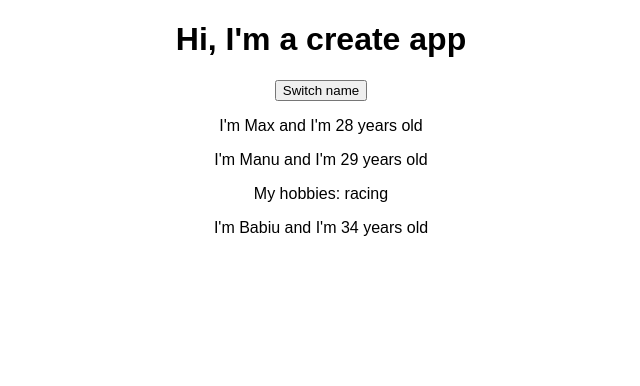
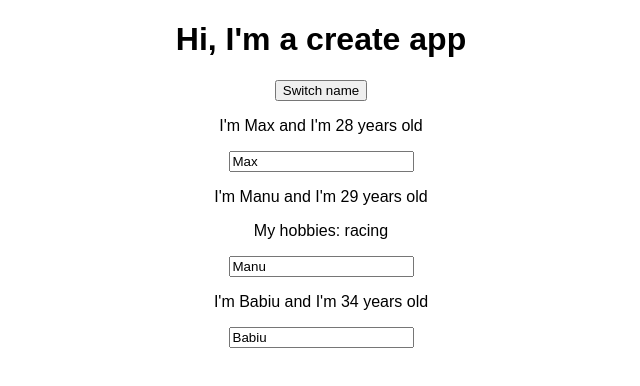
Before and after one commit to buaiscia/complete-react-app-test, a React (Create React App) app: page / in a window 1280 px wide. Shown: the top 386 px of the page, without its empty margins (319-959 px from the left). Built offline with nearby package versions, Linux system fonts and the light colour scheme.

Commit message:
add functions for changeHandler and bind funcs

```diff
--- a/src/App.js
+++ b/src/App.js
@@ -11,11 +11,11 @@ class App extends Component {
     ]
   }
 
-  switchNameHandler = () => {
+  switchNameHandler = (newName) => {
       // this.state.persons[0] = 'Maximilian';  // DON'T DO THIS
       this.setState({
         persons: [
-          { name: 'Maximilian', age: 28},
+          { name: newName, age: 28},
           { name: 'Manu', age: 29},
           { name: 'Babiu', age: 40}
         ]
@@ -23,14 +23,33 @@ class App extends Component {
       })
   }
 
+  nameChangeHandler = (event) => {
+    this.setState({
+      persons: [
+        { name: 'Max', age: 28},
+        { name: event.target.value, age: 29},
+        { name: 'Babiu', age: 40}
+      ]
+
+    })
+  }
+
   render() {
     return (
       <div className="App">
         <h1>Hi, I'm a create app</h1>
-        <button onClick={this.switchNameHandler}>Switch name</button>
-        <Person name={this.state.persons[0].name} age={this.state.persons[0].age} />
-        <Person name={this.state.persons[1].name} age={this.state.persons[1].age}> My hobbies: racing </Person>
-        <Person name={this.state.persons[2].name} age={this.state.persons[2].age} />
+        <button onClick={() => this.switchNameHandler('Maximiliannnn')}>Switch name</button>
+        <Person
+          name={this.state.persons[0].name}
+          age={this.state.persons[0].age} />
+        <Person
+          name={this.state.persons[1].name}
+          age={this.state.persons[1].age}
+          click={this.switchNameHandler.bind(this, 'MaximiliMaxan')}
+          changed={this.nameChangeHandler}> My hobbies: racing </Person>
+        <Person
+          name={this.state.persons[2].name}
+          age={this.state.persons[2].age} />
       </div>
     );
     // return React.createElement('div', {className: 'App'}, React.createElement('h1', null, 'Hi, I\'m a create app'));
--- a/src/Person/Person.js
+++ b/src/Person/Person.js
@@ -3,8 +3,9 @@ import React from 'react';
 const person = (props) => {
     return (
         <div>
-            <p>I'm {props.name} and I'm {props.age} years old</p>
+            <p onClick={props.click}>I'm {props.name} and I'm {props.age} years old</p>
             <p>{props.children}</p>
+            <input type="text" onChange={props.changed} value={props.name}></input>
         </div>
     )
 }
```
